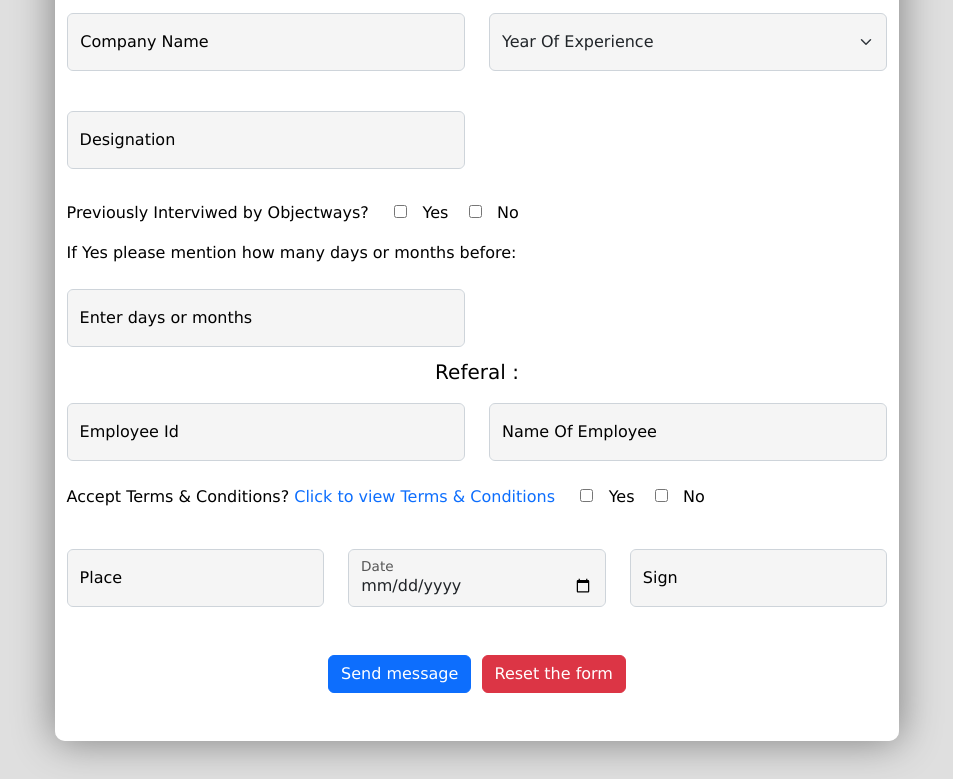
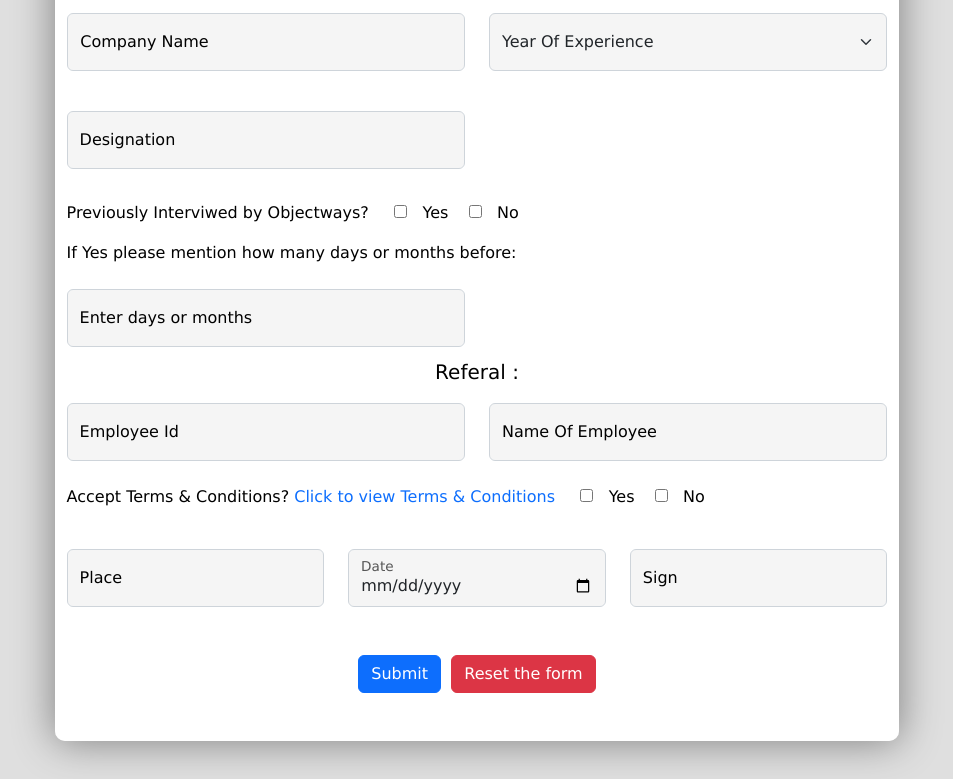
Before and after one commit to Parthiban024/Employee-Form, a plain HTML site: page index.html in a window 1280 px wide. Shown: the part 1091-1870 px from the top of the page, without its empty margins (163-1116 px from the left). Drawn offline with nearby package versions, Linux system fonts and the light colour scheme.

Commit message:
Update index.html

```diff
--- a/index.html
+++ b/index.html
@@ -252,7 +252,7 @@
                 <br />
                 <br />
                 <div class="d-flex justify-content-center pb-5">
-                    <button class="btn btn-primary" type="submit">Send message</button>&nbsp;&nbsp;
+                    <button class="btn btn-primary" type="submit">Submit</button>&nbsp;&nbsp;
                     <button class="btn btn-danger" type="reset">Reset the form</button>
                 </div>
             </form>
```
